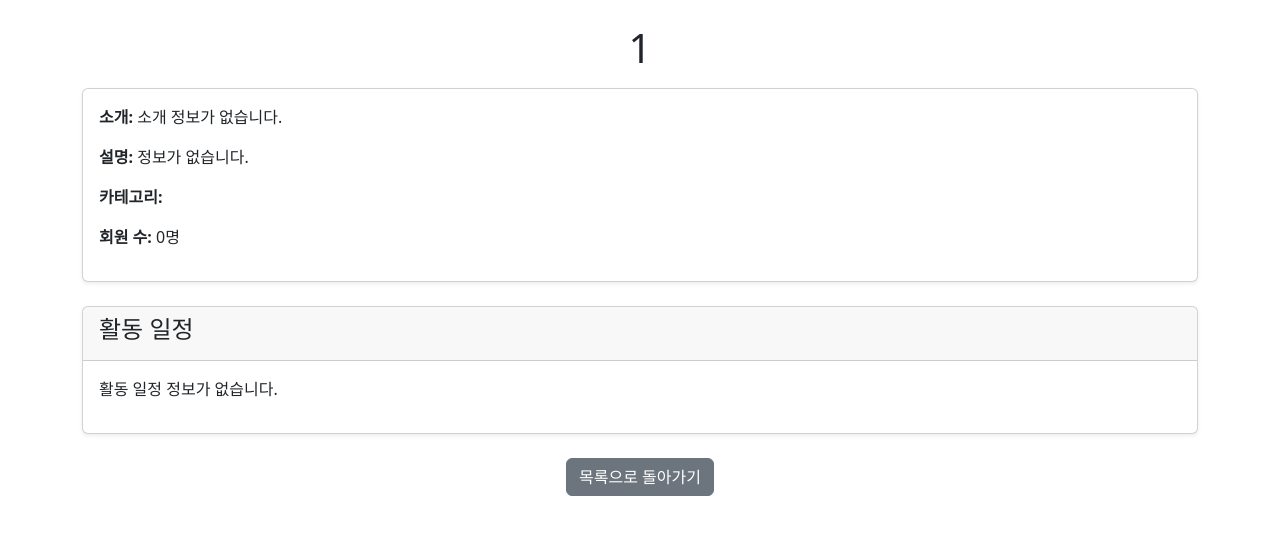
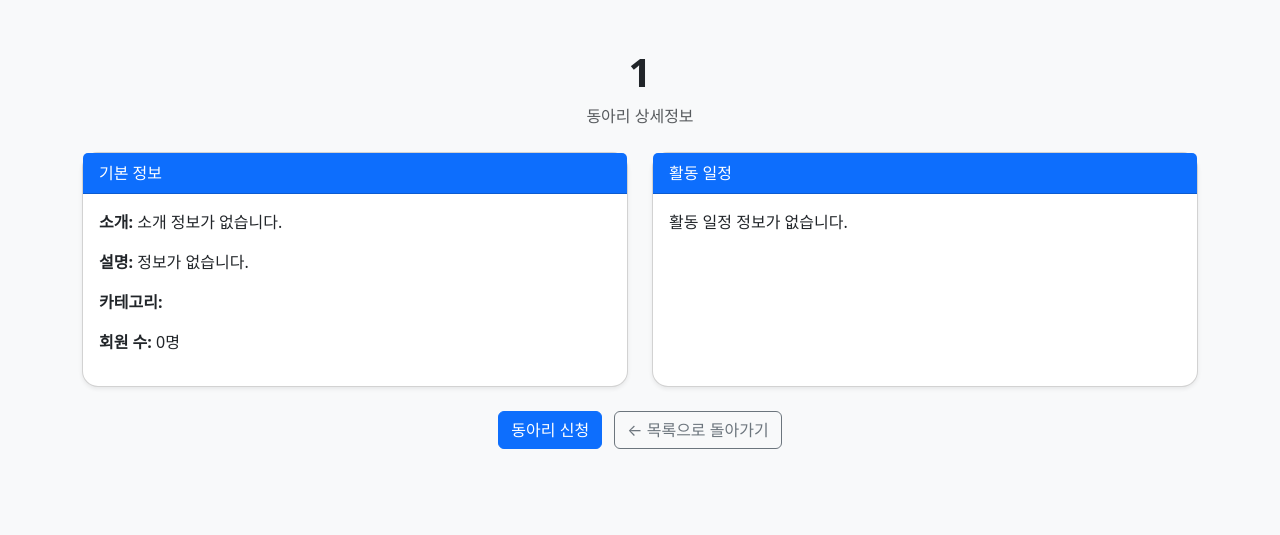
Before and after one commit to MilaEvans/OSS-project, a Flask app: page /club/1 in a window 1280 px wide. Shown: the top 535 px of the page. Run offline with Flask 3, Linux system fonts and the light colour scheme.

Commit message:
UI 개선

```diff
--- a/Image extraction/templates/club_detail.html
+++ b/Image extraction/templates/club_detail.html
@@ -5,32 +5,62 @@
   <title>{{ club_name }} - 동아리 상세정보</title>
   <link href="https://cdn.jsdelivr.net/npm/bootstrap@5.3.0/dist/css/bootstrap.min.css" rel="stylesheet" />
   <style>
+    body {
+      background-color: #f8f9fa;
+    }
+    .card {
+      border-radius: 1rem;
+    }
+    .card-header {
+      background-color: #0d6efd;
+      color: white;
+    }
     .schedule-item {
       white-space: pre-line;
       color: #3178c6;
     }
+    .tag-badge {
+      margin: 2px;
+    }
   </style>
 </head>
 <body>
-<div class="container py-4">
-    <h1 class="mb-3 text-center">{{ club_name }}</h1>
+  <div class="container py-5">
+    <div class="text-center mb-4">
+      <h1 class="fw-bold">{{ club_name }}</h1>
+      <p class="text-muted">동아리 상세정보</p>
+    </div>
 
-    <div class="card mb-4 shadow-sm">
+    <div class="row g-4">
+      <div class="col-md-6">
+        <div class="card shadow-sm h-100">
+          <div class="card-header">
+            기본 정보
+          </div>
           <div class="card-body">
             <p><strong>소개:</strong> {{ introduction }}</p>
             <p><strong>설명:</strong> {{ description }}</p>
             <p><strong>카테고리:</strong> {{ category }}</p>
             <p><strong>회원 수:</strong> {{ members }}명</p>
+            {% if tags %}
+              <p><strong>태그:</strong><br>
+                {% for tag in tags %}
+                  <span class="badge bg-primary tag-badge">{{ tag }}</span>
+                {% endfor %}
+              </p>
+            {% endif %}
+          </div>
         </div>
       </div>
 
-    <div class="card shadow-sm">
+      <div class="col-md-6">
+        <div class="card shadow-sm h-100">
           <div class="card-header">
-            <h4>활동 일정</h4>
+            활동 일정
           </div>
           <div class="card-body">
             {% if schedule %}
-                <ul class="list-group">
+              <ul class="list-group list-group-flush">
                 {% for item in schedule %}
                   <li class="list-group-item schedule-item">{{ item }}</li>
                 {% endfor %}
@@ -40,9 +70,12 @@
             {% endif %}
           </div>
         </div>
+      </div>
+    </div>
 
     <div class="mt-4 text-center">
-        <a href="{{ url_for('index') }}" class="btn btn-secondary">목록으로 돌아가기</a>
+      <a href="{{ url_for('apply_club', club_name=club_name) }}" class="btn btn-primary me-2">동아리 신청</a>
+      <a href="{{ url_for('index') }}" class="btn btn-outline-secondary">← 목록으로 돌아가기</a>
     </div>
   </div>
 </body>
```
Lines whose indentation alone changed are shown as unchanged.
